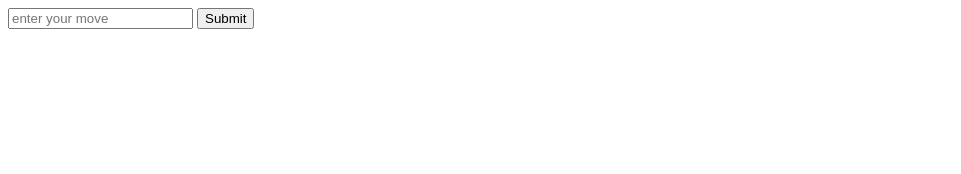
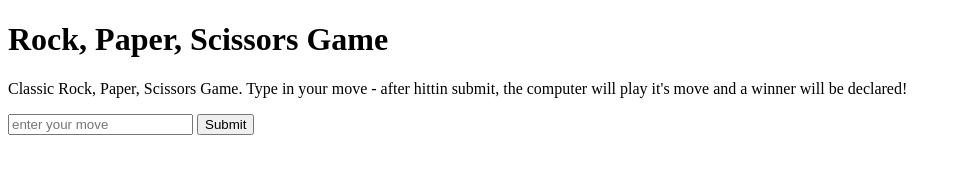
Before and after one commit to agraham0925/rock-paper-scissors, a plain HTML site: page index.html in a window 1280 px wide. Shown: the whole page, without its empty margins (0-961 px from the left). Drawn offline with Linux system fonts and the light colour scheme.

Commit message:
add site header and intro paragraph

```diff
--- a/index.html
+++ b/index.html
@@ -5,6 +5,8 @@
 	<link rel="stylesheet" type="text/css" href="css/style.css">
 </head>
 <body>
+	<h1>Rock, Paper, Scissors Game</h1>
+	<p>Classic Rock, Paper, Scissors Game. Type in your move - after hittin submit, the computer will play it's move and a winner will be declared!</p>
 
 	<form>
 
@@ -12,6 +14,9 @@
 		<button class="submitBtn">Submit</button>
 	</form>
 
+	<div class="display-winner"></div>
+
+
 <script type="text/javascript" src="app/app.js"></script>
 </body>
 </html>
```
